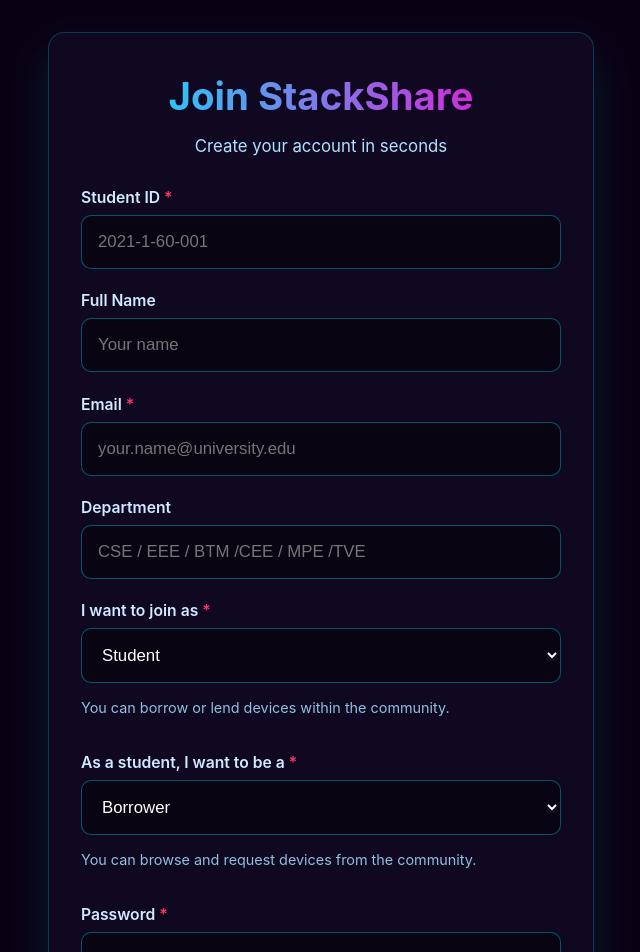
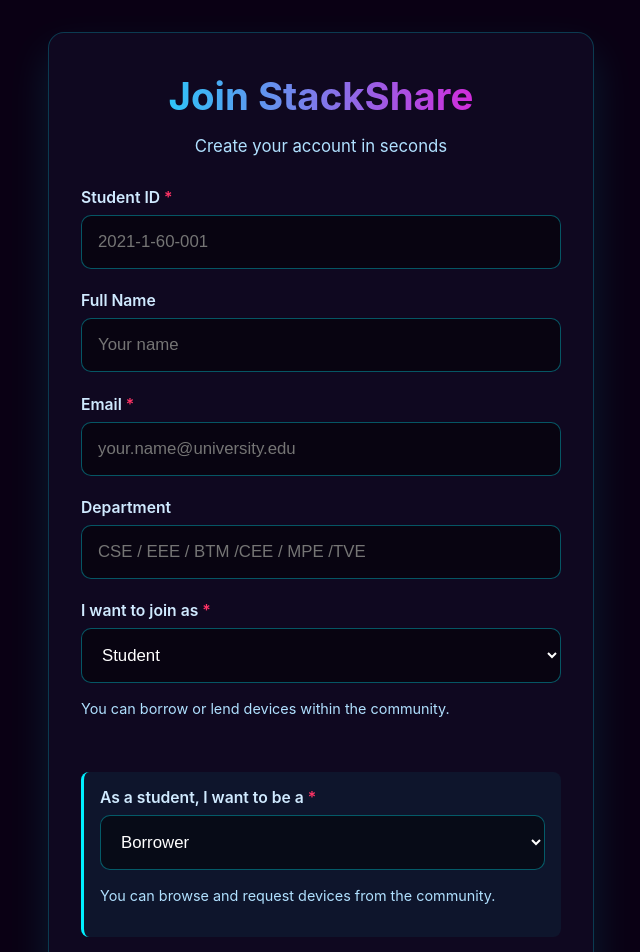
Before and after one commit to tasniamaha/StackShare_rdbms, a React (Create React App) app in the folder frontend/: page /register in a window 1280 px wide. Shown: the top 952 px of the page, without its empty margins (319-959 px from the left). Built offline with nearby package versions, Linux system fonts and the light colour scheme.

Commit message:
Enhance role selection styling in Register.css
Added styles for role selection and admin option.

```diff
--- a/frontend/src/components/auth/Register.css
+++ b/frontend/src/components/auth/Register.css
@@ -104,3 +104,25 @@
   color: #00f0ff;
   font-weight: 600;
 }
+/* Role selection styling */
+.role-hint {
+  font-size: 0.9rem;
+  color: #b0e0ff;
+  margin-top: 0.5rem;
+  line-height: 1.4;
+}
+
+.sub-role-group {
+  margin-top: 1rem;
+  padding-left: 1rem;
+  border-left: 3px solid #00f0ff;
+  background: rgba(0,240,255,0.05);
+  border-radius: 8px;
+  padding: 1rem;
+}
+
+/* Make admin option stand out */
+select option[value="admin"] {
+  background: #ff3366;
+  color: white;
+}
```
